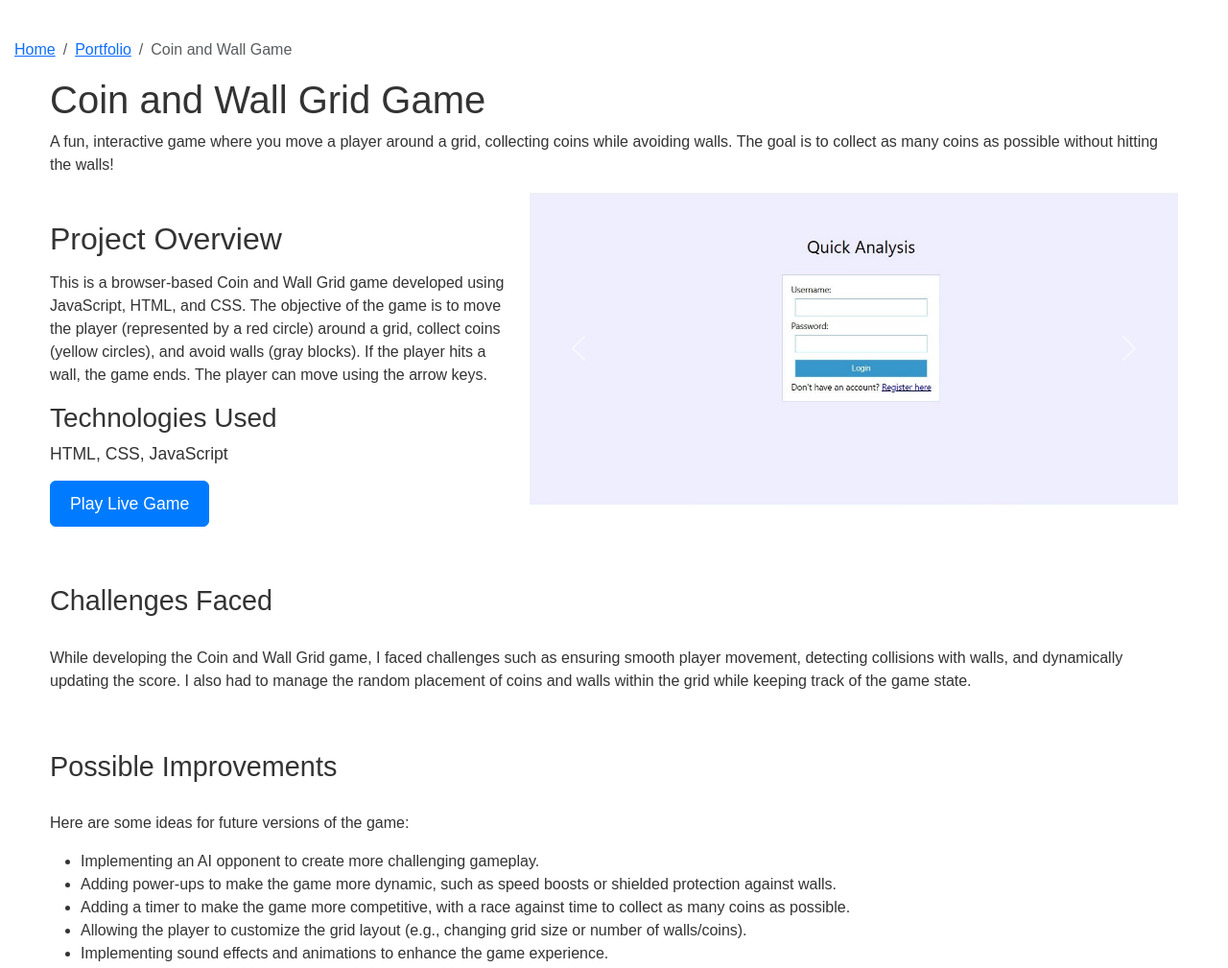
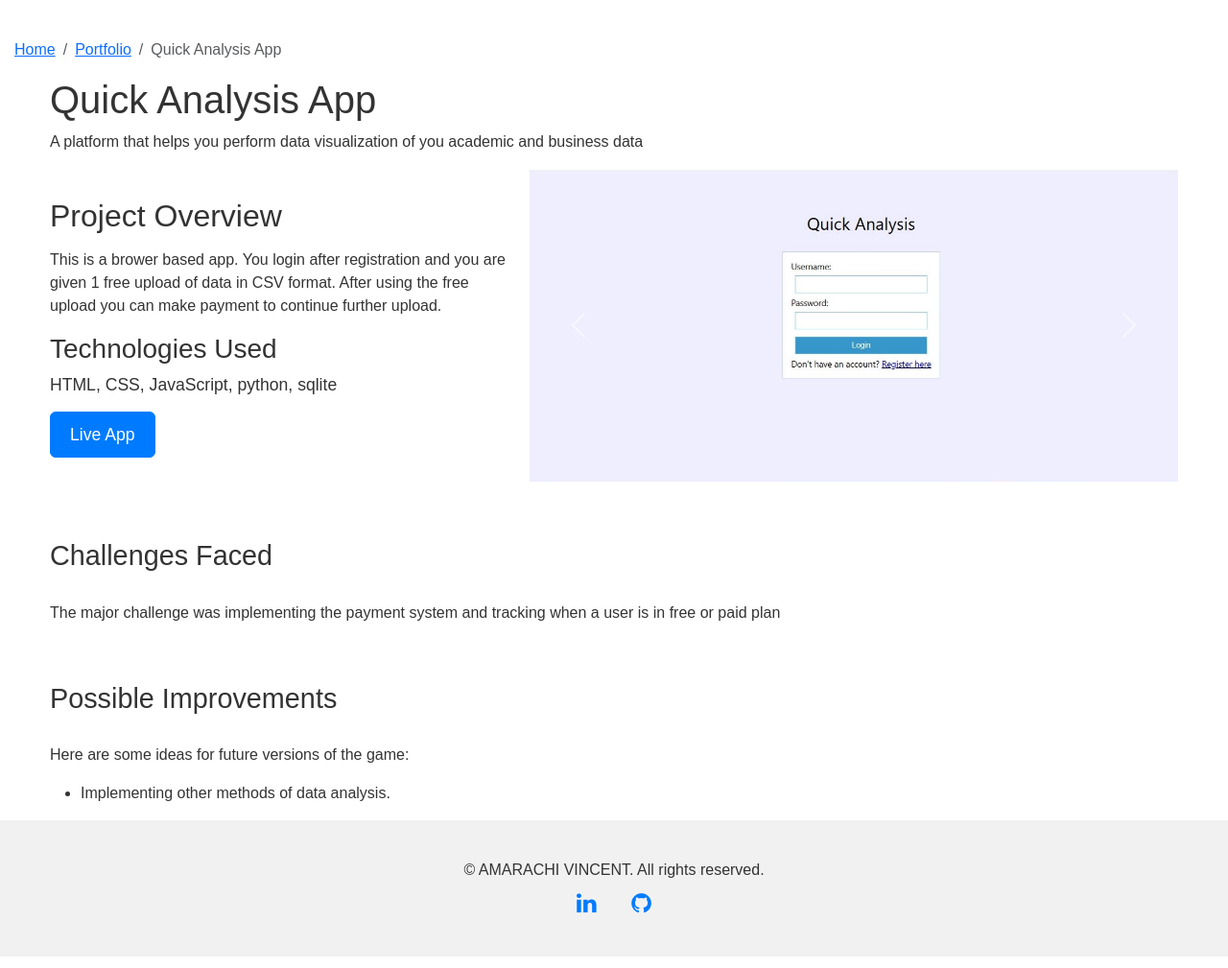
Before and after one commit to amarachivincent/amarachivincent.github.io, a plain HTML site: page quickanalysis-detail.html in a window 1280 px wide. Shown: the part 80-1089 px from the top of the page at 96% size. Drawn offline with Linux system fonts and the light colour scheme.

Commit message:
edited the quickanalysis details file

```diff
--- a/quickanalysis-detail.html
+++ b/quickanalysis-detail.html
@@ -142,7 +142,7 @@
     <ol class="breadcrumb">
       <li class="breadcrumb-item"><a href="index.html#home">Home</a></li>
       <li class="breadcrumb-item"><a href="index.html#portfolio">Portfolio</a></li>
-      <li class="breadcrumb-item active" aria-current="page">Coin and Wall Game</li>
+      <li class="breadcrumb-item active" aria-current="page">Quick Analysis App</li>
     </ol>
   </nav>
 
@@ -150,8 +150,8 @@
   <section class="project-header">
     <div class='container'>
       <div class="row">
-    <h1>Coin and Wall Grid Game</h1>
-    <p class="lead">A fun, interactive game where you move a player around a grid, collecting coins while avoiding walls. The goal is to collect as many coins as possible without hitting the walls!</p>
+    <h1>Quick Analysis App</h1>
+    <p class="lead">A platform that helps you perform data visualization of you academic and business data</p>
   </div>
   </div>
   </section>
@@ -183,15 +183,17 @@
       <!-- Right Column: Project Information -->
       <div class="col-md-5 project-info">
         <h2>Project Overview</h2>
-        <p>This is a browser-based Coin and Wall Grid game developed using JavaScript, HTML, and CSS. The objective of the game is to move the player (represented by a red circle) around a grid, collect coins (yellow circles), and avoid walls (gray blocks). If the player hits a wall, the game ends. The player can move using the arrow keys.</p>
+        <p>
+          This is a brower based app. You login after registration and you are given 1 free upload of data in CSV format. After using the free upload you can make payment to continue further upload.
+          </p>
 
         <h3>Technologies Used</h3>
         <ul>
-          <li>HTML, CSS, JavaScript</li>
+          <li>HTML, CSS, JavaScript, python, sqlite</li>
         </ul>
 
         <div>
-          <a href="pacman.html" target="_blank" class="btn btn-primary">Play Live Game</a>
+          <a href="quickanalysis.pythonanywhere.com" target="_blank" class="btn btn-primary">Live App</a>
         </div>
       </div>
     </div>
@@ -200,7 +202,10 @@
   <!-- Additional Section - Challenges Faced -->
   <section class="additional-section container">
     <h3>Challenges Faced</h3>
-    <p>While developing the Coin and Wall Grid game, I faced challenges such as ensuring smooth player movement, detecting collisions with walls, and dynamically updating the score. I also had to manage the random placement of coins and walls within the grid while keeping track of the game state.</p>
+    <p>
+      The major challenge was implementing the payment system and tracking when a user is in free or paid plan
+
+    </p>
   </section>
 
   <!-- Possible Improvements Section -->
@@ -208,11 +213,7 @@
     <h3>Possible Improvements</h3>
     <p>Here are some ideas for future versions of the game:</p>
     <ul>
-      <li>Implementing an AI opponent to create more challenging gameplay.</li>
-      <li>Adding power-ups to make the game more dynamic, such as speed boosts or shielded protection against walls.</li>
-      <li>Adding a timer to make the game more competitive, with a race against time to collect as many coins as possible.</li>
-      <li>Allowing the player to customize the grid layout (e.g., changing grid size or number of walls/coins).</li>
-      <li>Implementing sound effects and animations to enhance the game experience.</li>
+      <li>Implementing other methods of data analysis.</li>
     </ul>
   </section>
 
```
